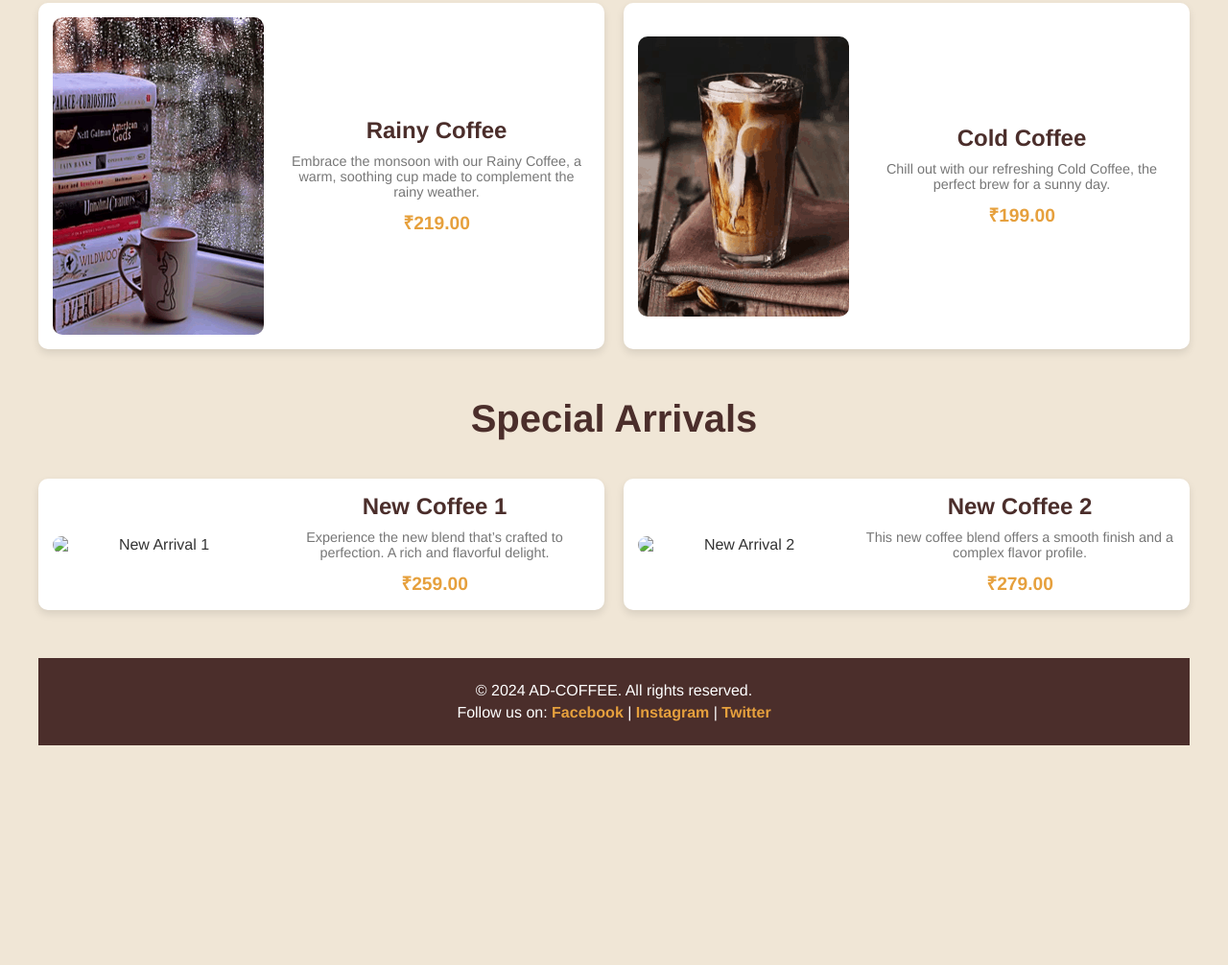
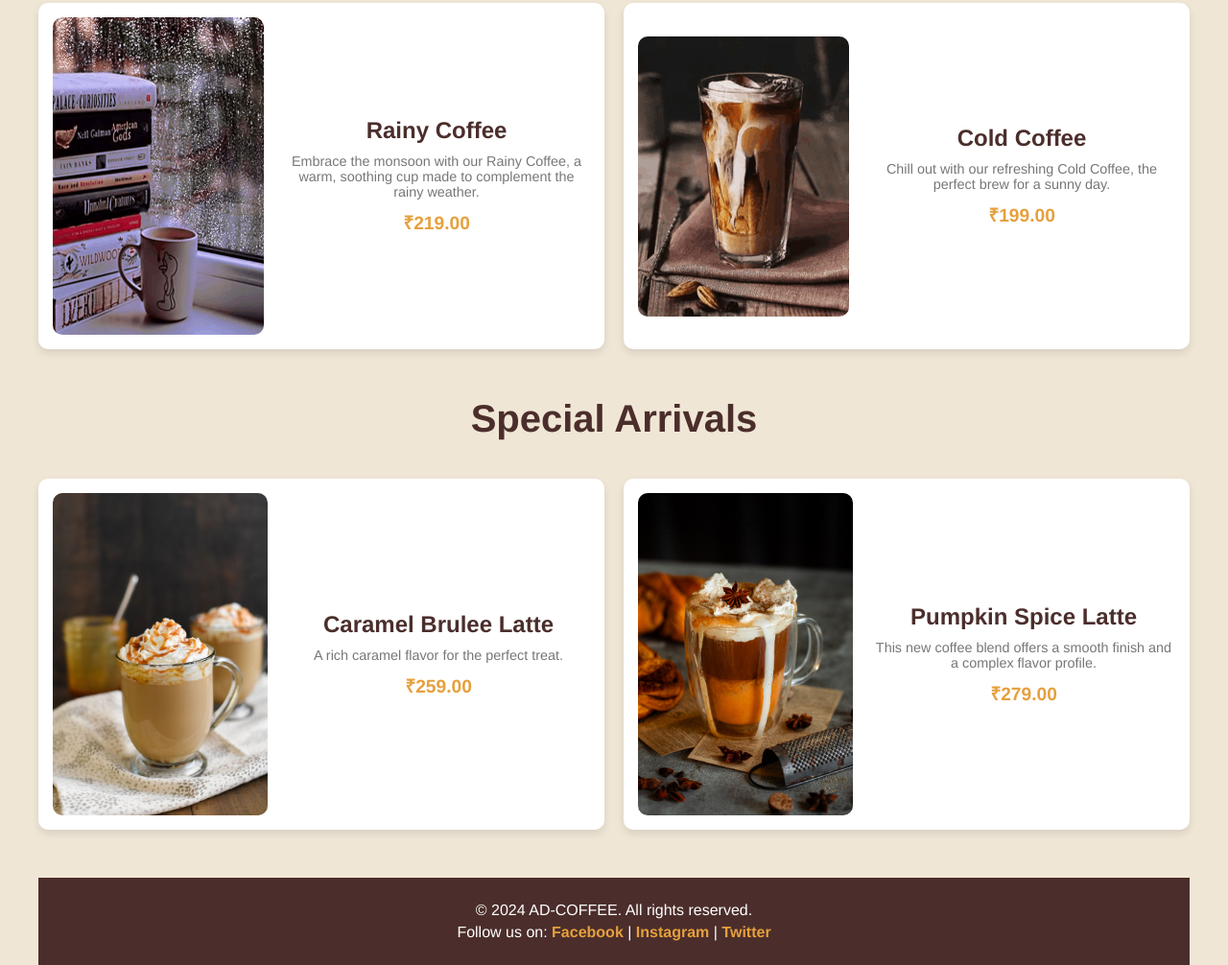
Before and after one commit to raquib-adnan/AD-COFFEE, a plain HTML site: page CAFE WEBSITE/index.html in a window 1280 px wide. Shown: the part 574-1580 px from the top of the page at 96% size. Before the commit the page ends 1351 px from the top, so only its background shows below. Drawn offline with Linux system fonts and the light colour scheme.

Commit message:
updated home page

```diff
--- a/CAFE WEBSITE/index.html
+++ b/CAFE WEBSITE/index.html
@@ -67,21 +67,20 @@
         <h3>Special Arrivals</h3>
         <div class="flex-card-grid">
           <div class="flex-card">
-            <img src="assets/newarrival1.jpg" alt="New Arrival 1" />
+            <img src="assets/caramelbrulee.jpg" alt="caramelbrulee" />
             <div class="flex-card-content">
-              <h4>New Coffee 1</h4>
+              <h4>Caramel Brulee Latte</h4>
               <p>
-                Experience the new blend that’s crafted to perfection. A rich
-                and flavorful delight.
+                A rich caramel flavor for the perfect treat.
               </p>
               <span>₹259.00</span>
             </div>
           </div>
 
           <div class="flex-card">
-            <img src="assets/newarrival2.jpg" alt="New Arrival 2" />
+            <img src="assets/pumkinspice.jpeg" alt="Pumpkin Spice Latte" />
             <div class="flex-card-content">
-              <h4>New Coffee 2</h4>
+              <h4>Pumpkin Spice Latte</h4>
               <p>
                 This new coffee blend offers a smooth finish and a complex
                 flavor profile.
```
Also changed, not shown: CAFE WEBSITE/assets/caramelbrulee.jpg (added), CAFE WEBSITE/assets/pumkinspice.jpeg (added).
